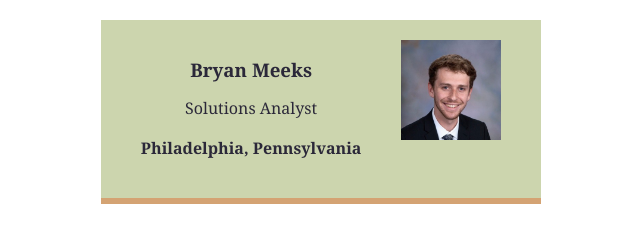
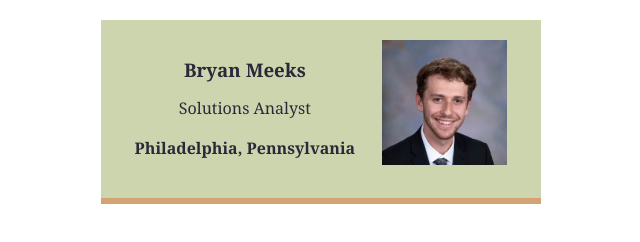
Before and after one commit to bmeeks19/business-card, a website built with Vite: page index.html in a window 1280 px wide. Shown: the whole page, without its empty margins (319-959 px from the left). Built offline with nearby package versions, Linux system fonts and the light colour scheme.

Commit message:
Update styles.css

```diff
--- a/styles.css
+++ b/styles.css
@@ -9,15 +9,11 @@ body {
 }
 
 .avatar {
-    width: 100px;
-    height: 100px;
+    width: 125px;
+    height: 125px;
 
 }
-.avatar:hover {
-    width:150px;
-    height: 150px;
 
-}
 
 .card {
     width: 400px;
```
